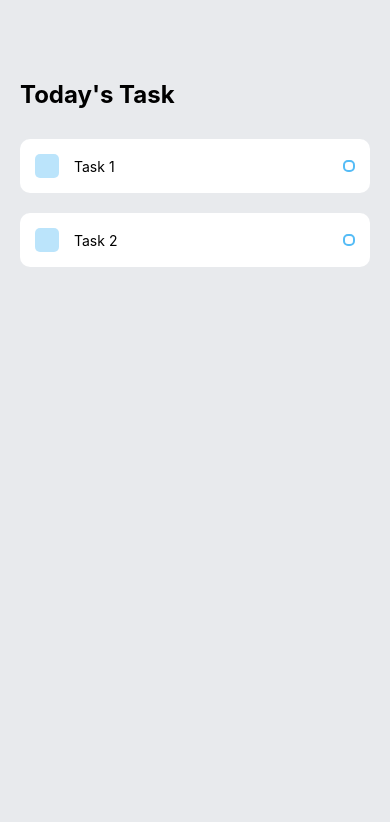
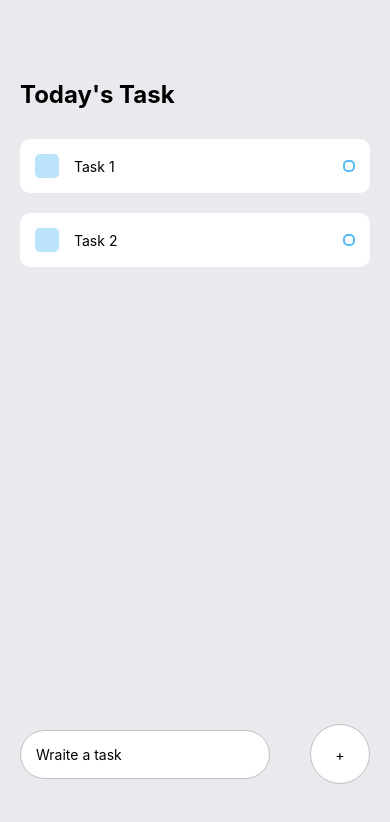
Before and after one commit to munirshah1/todo-app-react-native, a React Native app: screen / in a window 390 px wide. Shown: the top 822 px of the page. Built offline with nearby package versions, Linux system fonts and the light colour scheme.

Commit message:
add write a task code in app file and respective types

```diff
--- a/App.tsx
+++ b/App.tsx
@@ -1,9 +1,25 @@
 import { useState } from 'react';
-import { StyleSheet, Text, TouchableOpacity, View } from 'react-native';
+import {
+  Keyboard,
+  KeyboardAvoidingView,
+  Platform,
+  StyleSheet,
+  Text,
+  TextInput,
+  TouchableOpacity,
+  View,
+} from 'react-native';
 import Task from '@/components/Task';
 
 export default function App() {
-  const [taskItems, setTaskItems] = useState(['Task 1', 'Task 2']);
+  const [task, setTask] = useState<string>('');
+  const [taskItems, setTaskItems] = useState<string[]>(['Task 1', 'Task 2']);
+
+  const handleAddTask = () => {
+    Keyboard.dismiss();
+    setTaskItems((prevState) => [...prevState, task]);
+    setTask('');
+  };
 
   return (
     <View style={styles.container}>
@@ -18,6 +34,25 @@ export default function App() {
           ))}
         </View>
       </View>
+
+      {/* Write a Task */}
+      <KeyboardAvoidingView
+        behavior={Platform.OS === 'ios' ? 'padding' : 'height'}
+        style={styles.writeTaskWrapper}
+      >
+        <TextInput
+          style={styles.input}
+          placeholder='Wraite a task'
+          onChangeText={(text) => setTask(text)}
+          value={task}
+        />
+
+        <TouchableOpacity onPress={handleAddTask}>
+          <View style={styles.addWrapper}>
+            <Text style={styles.addText}>+</Text>
+          </View>
+        </TouchableOpacity>
+      </KeyboardAvoidingView>
     </View>
   );
 }
@@ -38,4 +73,35 @@ const styles = StyleSheet.create({
   items: {
     marginTop: 30,
   },
+
+  writeTaskWrapper: {
+    position: 'absolute',
+    bottom: 60,
+    width: '100%',
+    flexDirection: 'row',
+    justifyContent: 'space-around',
+    alignItems: 'center',
+  },
+
+  input: {
+    paddingVertical: 15,
+    paddingHorizontal: 15,
+    backgroundColor: '#FFF',
+    borderRadius: 60,
+    borderColor: '#C0C0C0',
+    borderWidth: 1,
+    width: 250,
+  },
+
+  addWrapper: {
+    width: 60,
+    height: 60,
+    backgroundColor: '#FFF',
+    borderRadius: 60,
+    justifyContent: 'center',
+    alignItems: 'center',
+    borderColor: '#C0C0C0',
+    borderWidth: 1,
+  },
+  addText: {},
 });
```
